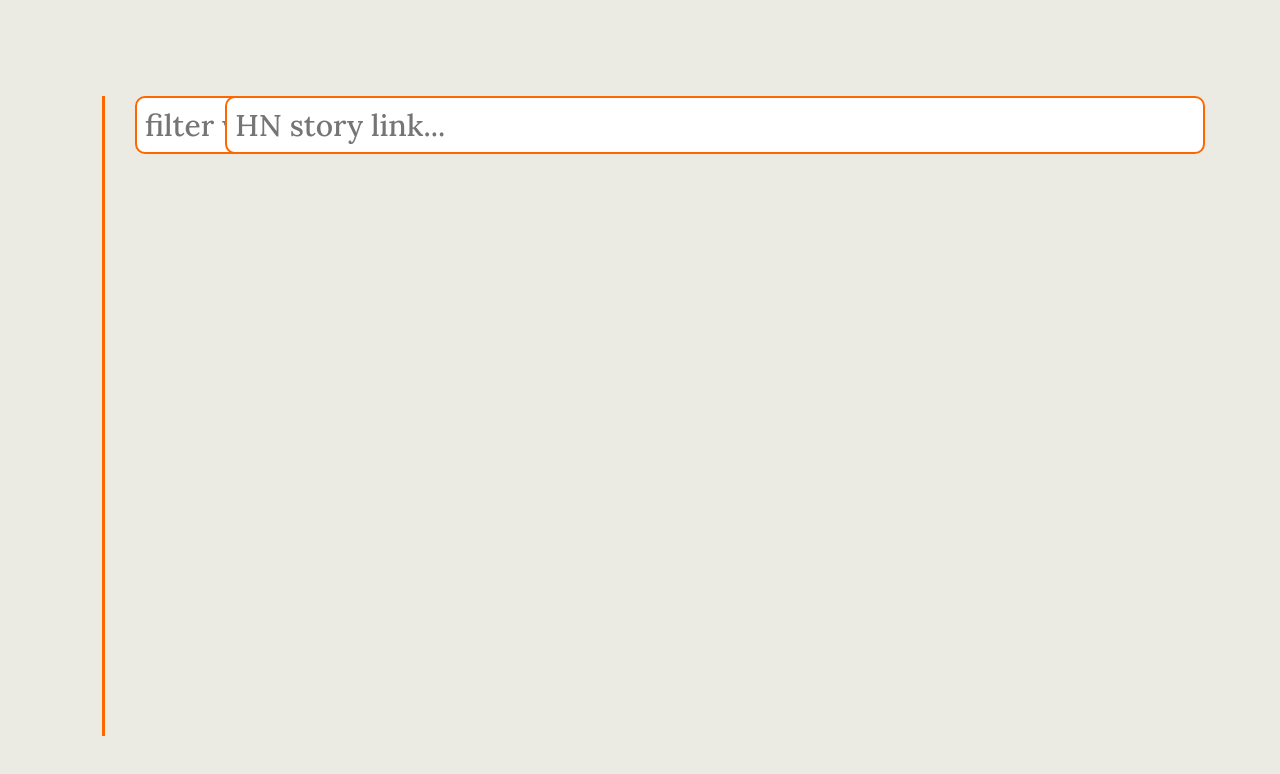
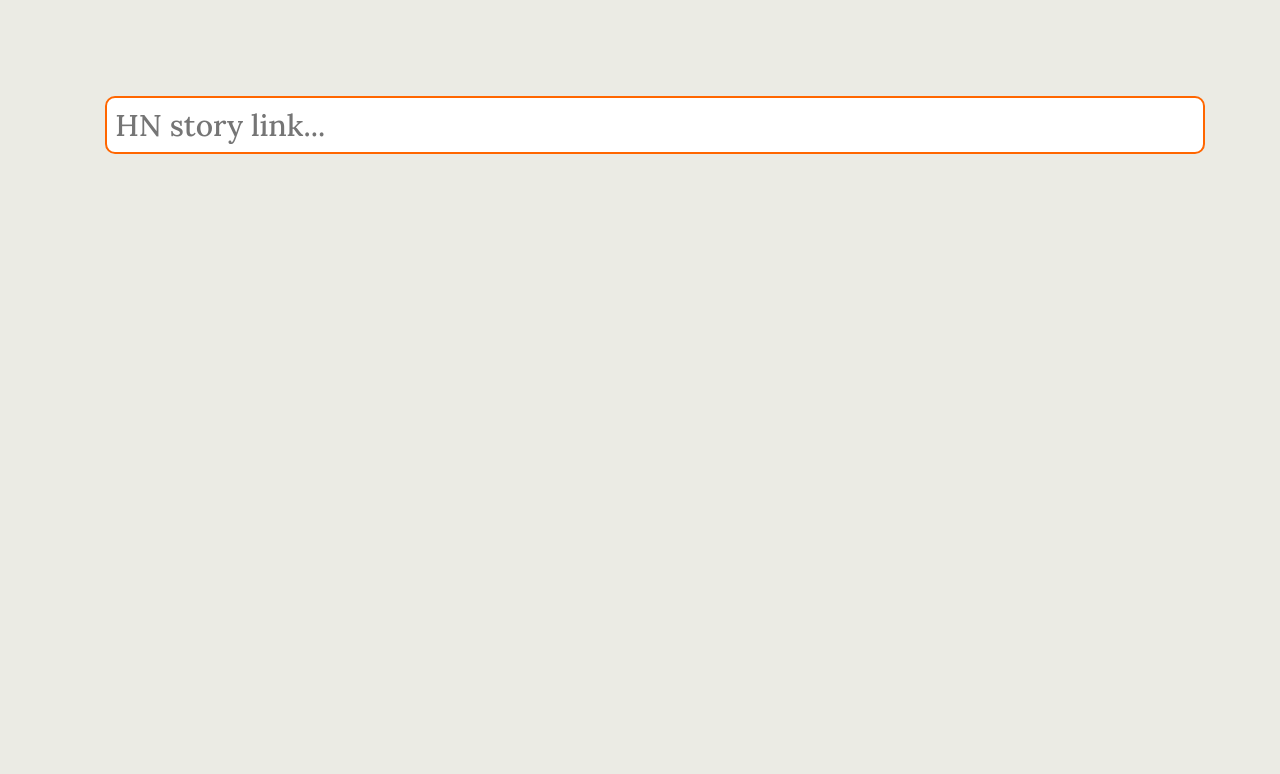
Before and after one commit to D0odi/hn-search, a React (Vite) app: page / in a window 1280 px wide. Shown: the top 774 px of the page. Built offline with nearby package versions, Linux system fonts and the light colour scheme.

Commit message:
something cool happened

```diff
--- a/src/App.css
+++ b/src/App.css
@@ -12,7 +12,6 @@ h1 {
 ::-webkit-scrollbar {
   width: 10px;
   height: 10px;
-  background-color: #f5f5f5;
 }
 
 /* Change scrollbar thumb color */
@@ -22,7 +21,7 @@ h1 {
 }
 
 ::-webkit-scrollbar-track {
-  background-color: rgb(235,235,228);
+  background-color: transparent;
 }
 
 ::-webkit-scrollbar-thumb:hover {
@@ -48,11 +47,11 @@ body {
 }
 .wrapper_right {
   justify-content: right;
-  position: fixed;
+  justify-items: right;
   min-height: 40rem;
   min-width: 65rem;
+  max-width: min-content;
   right: 8.43rem;
-  border-left: 3px solid rgb(255, 102, 0);
 }
 
 .link_input, .words_input {
@@ -62,9 +61,6 @@ body {
   font-family: 'Lora', serif;
   font-weight: 500;
   border: 2px solid rgb(255, 102, 0);
-}
-.link_input {
-  position: relative;
 }
 .link_input[disabled] {
   background-color: #ffffff;
@@ -90,10 +86,9 @@ input:focus  {
   max-width: 26.7rem;
 }
 .posts_holder {
-  position: sticky;
-  background-color: rgb(235,235,228);
+  background-color: transparent;
   justify-content: right;
-  margin-top: 1rem;
+  margin-top: 4.5rem;
   display: flex;
   flex-wrap: wrap;
   max-width: 67.5rem;
@@ -129,7 +124,7 @@ input:focus  {
   top: 0.6rem;
   height: 40px;
   width: 40px;
-  border: 0px;
+  border: none;
 }
 .addWord {
   left: 26.3rem;
@@ -138,5 +133,4 @@ input:focus  {
   position: fixed;
   top: 6.5rem;
   left: 112.4rem;
-
 }
--- a/src/App.jsx
+++ b/src/App.jsx
@@ -10,7 +10,7 @@ function App() {
   const [posts, setPosts] = useState([])
   const [link, setLink] = useState("");
   const [comments, setComments] = useState([])
-  const [selectedPost, setSelectedPost] = useState(1)
+  const [selectedPost, setSelectedPost] = useState(null)
 
   useEffect(() => {
     fetch(link)
@@ -81,11 +81,11 @@ function App() {
       <div className="wrapper_right">
         <motion.input type="text"
           className="link_input" placeholder='HN story link...' disabled={isLocked}
-          initial={{width: "60rem", left: "7.5rem"}}
+          initial={{position: 'absolute', left: '112.4rem'}}
           transition={{type: "tween", duration: 2.5, ease: easeInOut}}
           animate={{
-            width: isLocked ? '0rem' : '60rem',
-            left: isLocked ? '67.95rem' : '7.5rem',
+            width: isLocked ? '0rem' : '67.5rem',
+            left: isLocked ? '65.95rem' : '0rem',
             opacity: isLocked ? 0 : 1,
           }}/>
         <motion.button
@@ -98,7 +98,10 @@ function App() {
                  :      <FaLockOpen color='rgb(255, 102, 0)' size='30px' />}
           </motion.div>
         </motion.button>
-        <Posts posts={posts} words={words} postDisplay={postDisplay} isLocked={isLocked}></Posts>
+        <motion.div animate={{y: isLocked ? "-4.5rem" : "0rem"
+                              }} transition={{duration: 2}}>
+          <Posts posts={posts} words={words} postDisplay={postDisplay} isLocked={isLocked}></Posts>
+        </motion.div>
       </div>
     </div>
   )
--- a/src/Post.jsx
+++ b/src/Post.jsx
@@ -1,7 +1,7 @@
 import './App.css'
 import { easeInOut, motion } from 'framer-motion';
 
-const Post = ({index, text, postDisplay}) => {
+const Post = ({index, text}) => {
 
     const companyName = (text) => {
         text = cleanAndDecodeHTML(text)
@@ -22,13 +22,11 @@ const Post = ({index, text, postDisplay}) => {
 
 
     return (
-        <motion.div layout
-        initial={{y: -20}}
-        animate={{y: 0}}
+        <motion.div
         whileHover={{ cursor: "pointer",
                       scale: 0.95,}}
-        key={index} className='post' onClick={() => postDisplay(index)}>
-            <motion.h1>даже работники {companyName(text)} уважают манюню</motion.h1>
+        key={index} className='post'>
+            <motion.h1>{companyName(text)}</motion.h1>
         </motion.div>
      );
 }
--- a/src/Posts.jsx
+++ b/src/Posts.jsx
@@ -15,12 +15,11 @@ const Posts = ({posts, words, postDisplay, isLocked}) => {
     }
 
     return (
-        <motion.div
-        transition={{duration: 2}} layout className="posts_holder">
+        <motion.div className="posts_holder">
                 {posts.map((post, index) => {
                     if (post.text == null || !filter(post.text)) return;
                     return (
-                        <motion.div layout>
+                        <motion.div onClick={() => postDisplay(index)}>
                             <Post
                                 index={index}
                                 text={post.text}
```
